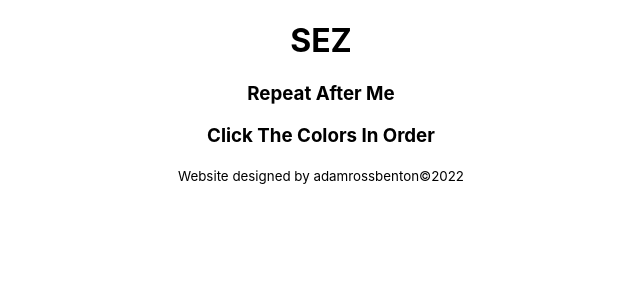
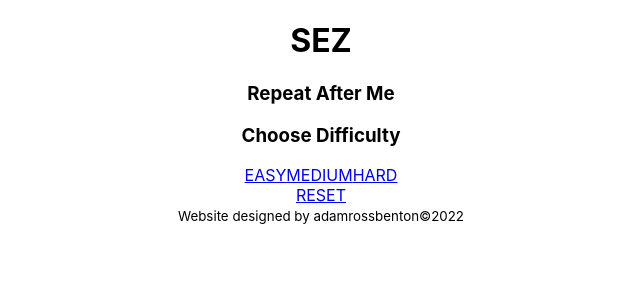
Before and after one commit to adamrossbenton/sez_js, a React (Create React App) app: page / in a window 1280 px wide. Shown: the top 300 px of the page, without its empty margins (319-959 px from the left). Built offline with nearby package versions, Linux system fonts and the light colour scheme.

Commit message:
cool I think I got my routes working

```diff
--- a/src/pages/Main.js
+++ b/src/pages/Main.js
@@ -1,22 +1,25 @@
 import React from "react";
+import {Outlet, Link} from "react-router-dom"
 
 
 const Main = props => {
 
     const diffSelect = () => {
         return <div className="container" id="diff-select">
+            <Outlet />
             <h3>Choose Difficulty</h3>
-            <div className="container" id="diff-choices">
-                <form className="diff-choice">
-                    <button type="submit"></button>
-                </form>
+            <div className="container" id="diffs">
+                <Link to={"/easy"}>EASY</Link>
+                <Link to={"/medium"}>MEDIUM</Link>
+                <Link to={"/hard"}>HARD</Link>
             </div>
+            <Link to={"/"}>RESET</Link>
         </div>
     }
 
     return <div id="main-section">
         <div className="container" id="board-and-title">
-            <h3>Click The Colors In Order</h3>
+            {diffSelect()}
         </div>
     </div>
 }
```
